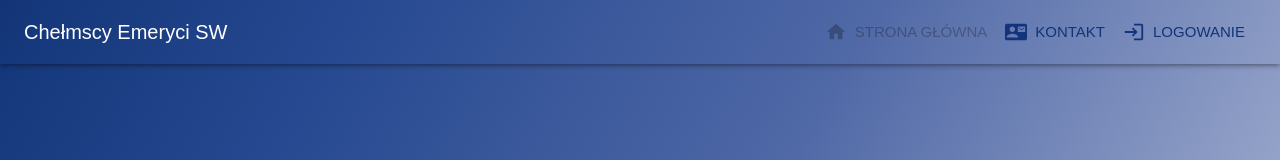
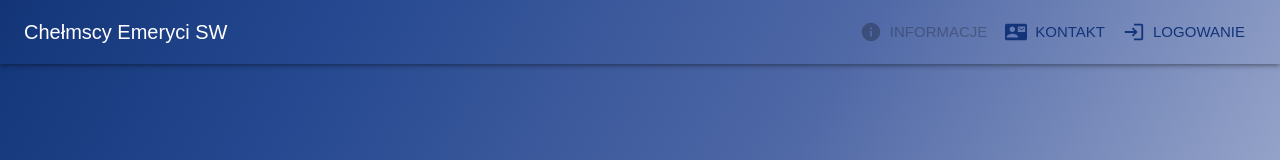
Before and after one commit to jakubmarchwiany/retirees-client, a Next.js app: page / in a window 1280 px wide. Shown: the top 160 px of the page. Built offline with nearby package versions, Linux system fonts and the light colour scheme.

Commit message:
feat: add logout logic

```diff
--- a/src/components/layout/Navbar.tsx
+++ b/src/components/layout/Navbar.tsx
@@ -1,20 +1,35 @@
 "use client";
 
-import { ContactMail, Home, Login } from "@mui/icons-material";
-import { useMediaQuery } from "@mui/material";
+import { ContactMail, Info, Login, Logout } from "@mui/icons-material";
+import { Button, useMediaQuery } from "@mui/material";
 import AppBar from "@mui/material/AppBar";
 import Stack from "@mui/material/Stack";
 import Toolbar from "@mui/material/Toolbar";
 import Typography from "@mui/material/Typography";
-import Link from "next/link";
-import { usePathname } from "next/navigation";
+import Cookies from "js-cookie";
+import { usePathname, useRouter } from "next/navigation";
+import { useEffect, useState } from "react";
 
 import theme from "../ThemeRegistry/theme";
 import MyLinkButton from "../my/MyLinkButton";
 
 export default function Navbar(): JSX.Element {
+	const [isAdmin, setIsAdmin] = useState(false);
 	const path = usePathname();
 	const isPhone = useMediaQuery(theme.breakpoints.down("md"));
+
+	const router = useRouter();
+	const token = Cookies.get("authorization");
+
+	useEffect(() => {
+		if (token !== undefined) {
+			setIsAdmin(true);
+		} else {
+			setIsAdmin(false);
+		}
+	}, [token]);
+
+	const url_prefix = isAdmin ? "/admin" : "/";
 
 	return (
 		<AppBar
@@ -26,9 +41,8 @@ export default function Navbar(): JSX.Element {
 				boxShadow: 3
 			}}
 		>
-			<Toolbar sx={{ justifyContent: "space-between", alignContent: "center" }}>
+			<Toolbar sx={{ justifyContent: "space-between", alignItems: "center" }}>
 				<Stack alignItems="center" direction="row">
-					<Link href="/" style={{ textDecoration: "none" }}>
 					<Typography
 						sx={{
 							color: "#fff"
@@ -37,28 +51,45 @@ export default function Navbar(): JSX.Element {
 					>
 						{isPhone ? "Emeryci SW" : "Chełmscy Emeryci SW"}
 					</Typography>
-					</Link>
 				</Stack>
 
-				<Stack direction="row">
+				<Stack alignItems="center" direction="row">
 					<MyLinkButton
-						href="/"
-						isActive={path === "/"}
-						props={{ startIcon: <Home /> }}
-						text={isPhone ? "" : "Strona główna"}
+						href={url_prefix}
+						isActive={path === url_prefix}
+						props={{ startIcon: <Info /> }}
+						text={isPhone ? "" : "Informacje"}
 					/>
 					<MyLinkButton
-						href="/contact"
+						href={"/contact"}
 						isActive={path === "/contact"}
 						props={{ startIcon: <ContactMail /> }}
 						text={isPhone ? "" : "Kontakt"}
 					/>
+
+					{isAdmin ? (
+						<Button
+							disabled={false}
+							fullWidth
+							onClick={(): void => {
+								Cookies.remove("authorization");
+
+								router.push("/");
+							}}
+							size="large"
+							startIcon={<Logout />}
+							sx={{ color: "primary.main" }}
+						>
+							{isPhone ? "" : "Wyloguj"}
+						</Button>
+					) : (
 						<MyLinkButton
 							href="/login"
 							isActive={path === "/login"}
 							props={{ startIcon: <Login /> }}
 							text={isPhone ? "" : "Logowanie"}
 						/>
+					)}
 				</Stack>
 			</Toolbar>
 		</AppBar>
```
Lines whose indentation alone changed are shown as unchanged.
